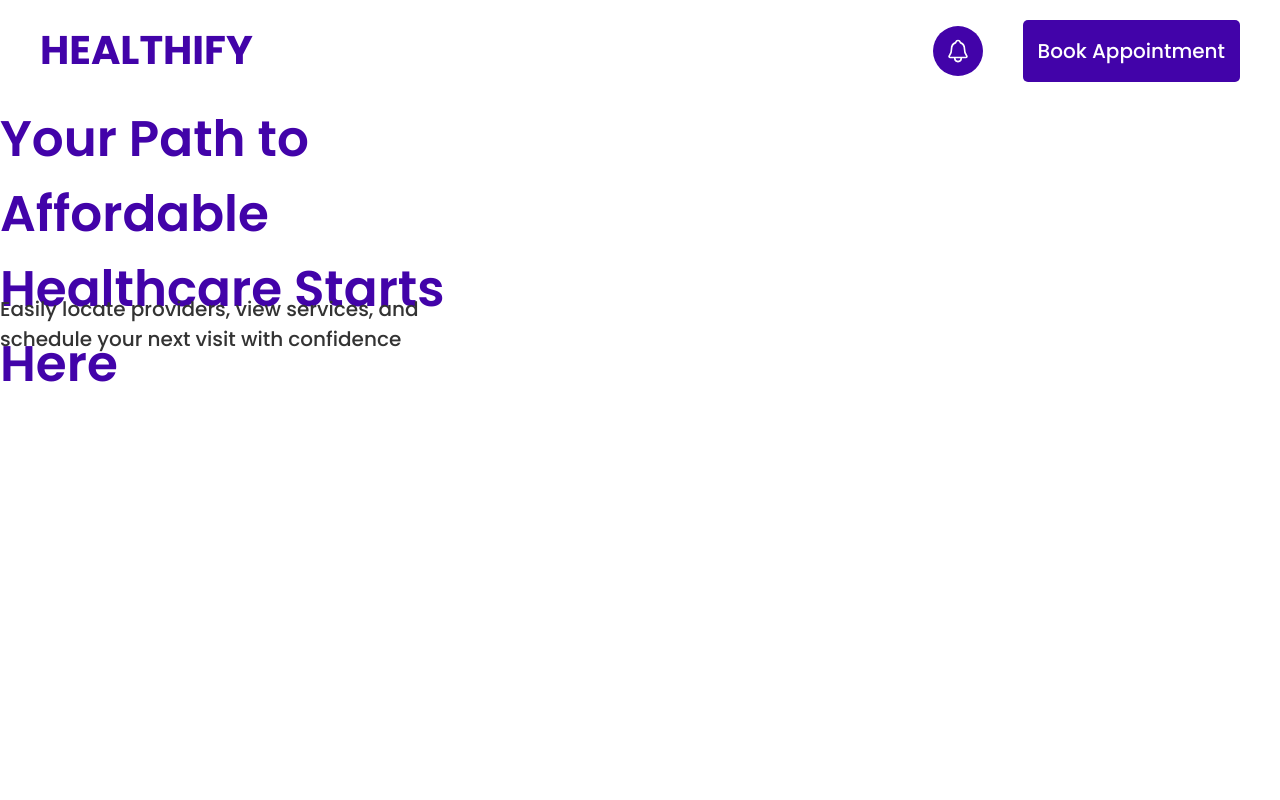
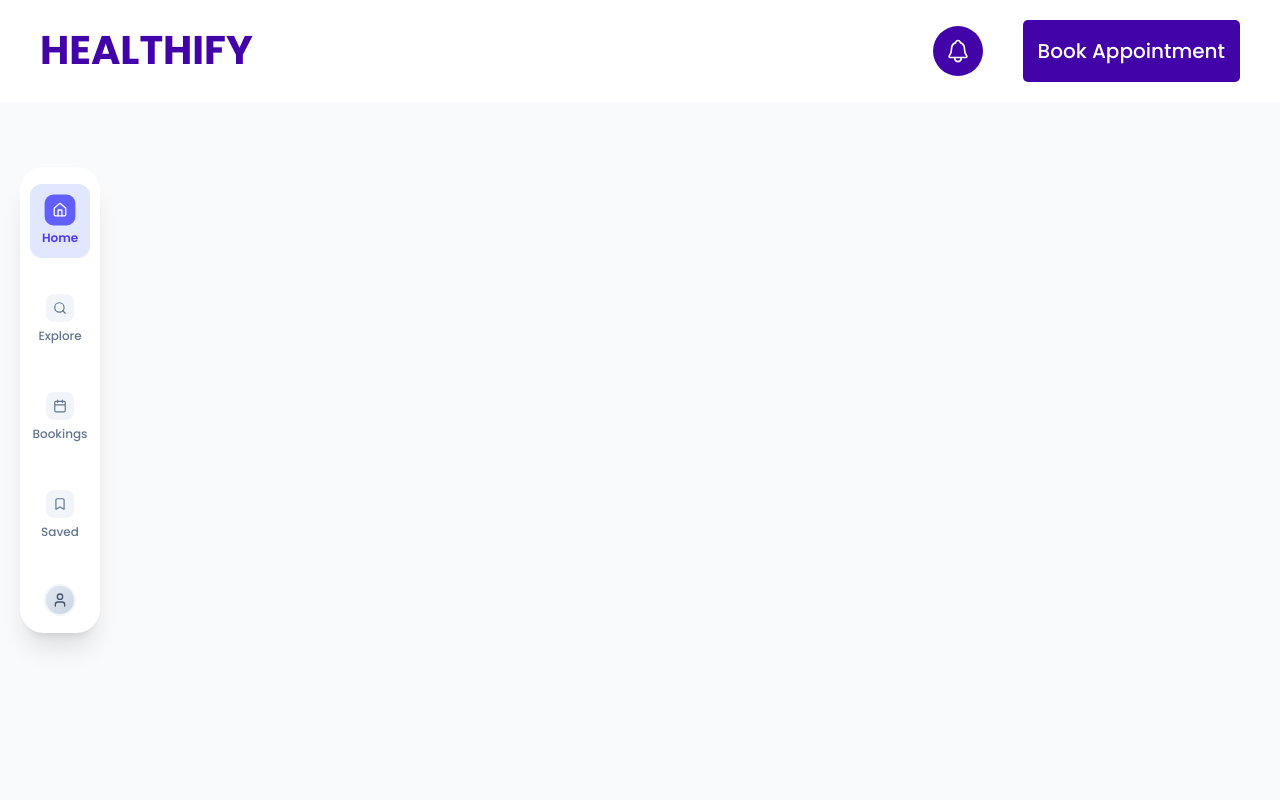
Before and after one commit to BusandCode/healthify, a Next.js app: page /home-page in a window 1280 px wide. Shown: the top 800 px of the page. Built offline with nearby package versions, Linux system fonts and the light colour scheme.

Commit message:
home-page

```diff
--- a/app/home-page/page.js
+++ b/app/home-page/page.js
@@ -1,4 +1,5 @@
 import Header from '@/components/Header'
+import NavBar from '@/components/NavBar'
 import React from 'react'
 
 const page = () => {
@@ -6,6 +7,9 @@ const page = () => {
     <div>
       {/* Header Component */}
       <Header />
+
+      {/* NavBar */}
+      <NavBar />
 
       {/* Hero Section */}
       <div>
--- a/components/NavBar.js
+++ b/components/NavBar.js
@@ -1,11 +1,67 @@
-import React from 'react'
+"use client"
+import React, { useState } from 'react';
+import { Home, Search, Calendar, Bookmark, User } from 'lucide-react';
 
 const NavBar = () => {
+  const [activeItem, setActiveItem] = useState('Home');
+
+  const navItems = [
+    { id: 'Home', label: 'Home', icon: Home },
+    { id: 'Explore', label: 'Explore', icon: Search },
+    { id: 'Bookings', label: 'Bookings', icon: Calendar },
+    { id: 'Saved', label: 'Saved', icon: Bookmark },
+  ];
+
+  const handleNavClick = (itemId) => {
+    setActiveItem(itemId);
+  };
+
   return (
-    <section>
+    <div className="min-h-screen bg-gray-50 p-5">
+      {/* Navigation Bar */}
+      <nav className="fixed left-5 top-1/2 transform -translate-y-1/2 bg-white rounded-3xl shadow-xl backdrop-blur-sm border border-white/20 py-4 w-20 flex flex-col items-center gap-6 z-50">
 
-    </section>
-  )
-}
+        {/* Navigation Items */}
+        {navItems.map((item) => {
+          const IconComponent = item.icon;
+          const isActive = activeItem === item.id;
 
-export default NavBar
+          return (
+            <button
+              key={item.id}
+              onClick={() => handleNavClick(item.id)}
+              className={`flex flex-col items-center gap-1.5 p-3 rounded-xl transition-all duration-300 ease-out hover:bg-indigo-50 hover:-translate-y-0.5 min-w-[60px] group ${
+                isActive ? 'bg-indigo-100' : ''
+              }`}
+            >
+              <div className={`w-7 h-7 rounded-lg flex items-center justify-center transition-all duration-300 ${
+                isActive
+                  ? 'bg-indigo-500 text-white scale-110'
+                  : 'bg-slate-100 text-slate-500 group-hover:bg-slate-200'
+              }`}>
+                <IconComponent size={14} />
+              </div>
+              <span className={`text-xs font-medium transition-colors duration-300 ${
+                isActive
+                  ? 'text-indigo-600 font-semibold'
+                  : 'text-slate-500 group-hover:text-slate-700'
+              }`}>
+                {item.label}
+              </span>
+            </button>
+          );
+        })}
+
+        {/* Profile Section */}
+        <button
+          onClick={() => handleNavClick('Profile')}
+          className="mt-2 w-8 h-8 rounded-full bg-gradient-to-br from-slate-200 to-slate-300 border-2 border-slate-100 hover:scale-105 transition-transform duration-300 flex items-center justify-center"
+        >
+          <User size={16} className="text-slate-600" />
+        </button>
+      </nav>
+    </div>
+  );
+};
+
+export default NavBar;
--- a/package.json
+++ b/package.json
@@ -9,6 +9,7 @@
     "lint": "next lint"
   },
   "dependencies": {
+    "lucide-react": "^0.518.0",
     "next": "15.3.2",
     "react": "^19.0.0",
     "react-dom": "^19.0.0",
```
Also changed, not shown: 1 other file (tests, documents, lock files or other folders).
